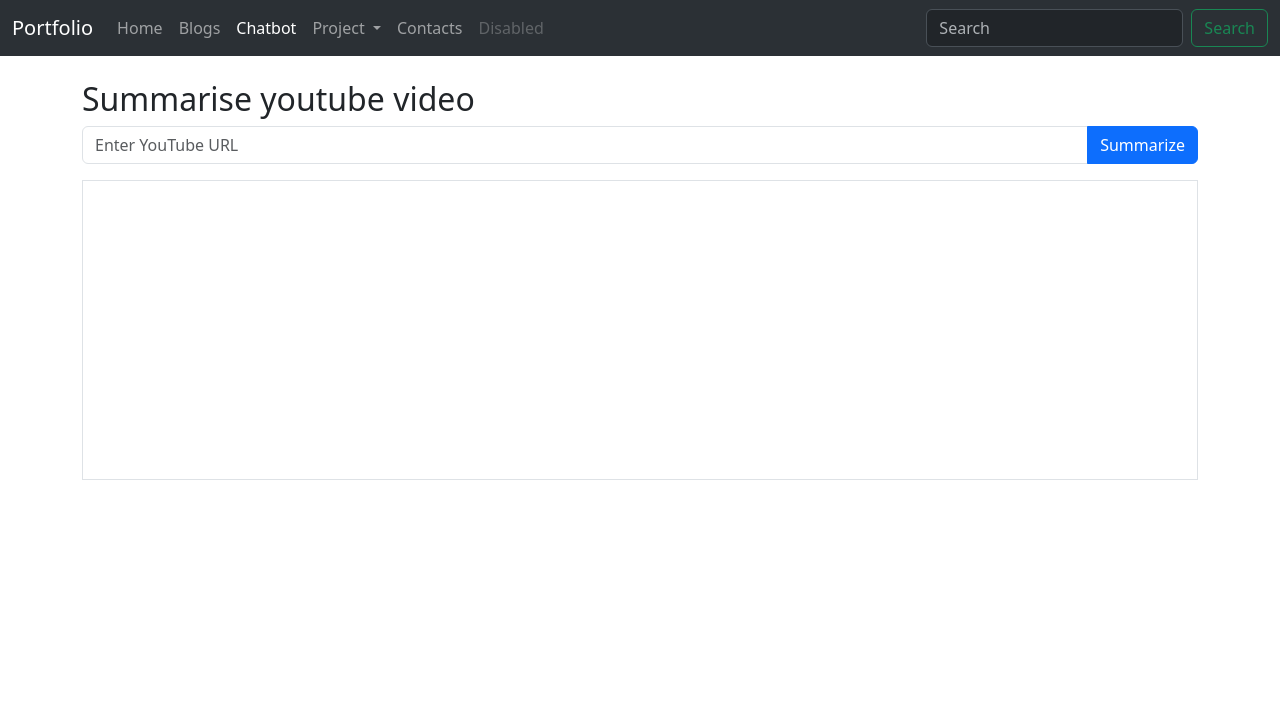
After one commit to DharmendraYadav96/Portfolio-webiste, a Flask app: page /youtube_chat in a window 1280 px wide. The commit adds this page. Shown: the top 720 px of the page. Run offline with Flask 3, Linux system fonts and the light colour scheme.

Commit message:
youtube chatbot frontend created

```diff
--- a/app.py
+++ b/app.py
@@ -23,6 +23,11 @@ def contacts():
 def chat_page():
     return render_template('chat.html', active_page = 'Chatbot')
 
+
+@app.route('/youtube_chat')
+def youtube_chat_page():
+    return render_template('youtube_chat.html', active_page = 'Chatbot')
+
 @app.route("/blogs/<slug>")
 def blog_post(slug):
     template_path = f"blogs/{slug}.html"
--- a/templates/header.html
+++ b/templates/header.html
@@ -31,7 +31,7 @@
                         <li><a class="dropdown-item" href="#">Bike Sharing Demand Prediction</a></li>
                         <li><a class="dropdown-item" href="#">Credit Card default Prediction</a></li>
                         <li><a class="dropdown-item" href="#">Netlix Movies and TV Shows</a></li>
-                        <li><a class="dropdown-item" href="#">YouTube Chatbot</a></li>
+                        <li><a class="dropdown-item" href="{{url_for('youtube_chat_page')}}">YouTube Chatbot</a></li>
                         <li><a class="dropdown-item" href="#"></a></li>
                         <li>
                             <hr class="dropdown-divider">
--- /dev/null
+++ b/templates/youtube_chat.html
@@ -0,0 +1,17 @@
+{% extends 'base.html' %}
+{% block content %}
+<div class="container my-4">
+  <h2>Summarise youtube video</h2>
+
+    <form method="POST">
+        <div class="input-group mb-3">
+            <input type="text" name="url" class="form-control" placeholder="Enter YouTube URL" required>
+            <button type="submit" class="btn btn-primary">Summarize</button>
+        </div>
+    </form>
+    <div id="chat-box" class="border p-3 mb-3" style="height: 300px; overflow-y: auto;"></div>
+</div>
+    <!-- YouTube URL Submission -->
+
+<script src="{{ url_for('static', filename='js/chat.js') }}"></script>
+{% endblock %}
```
